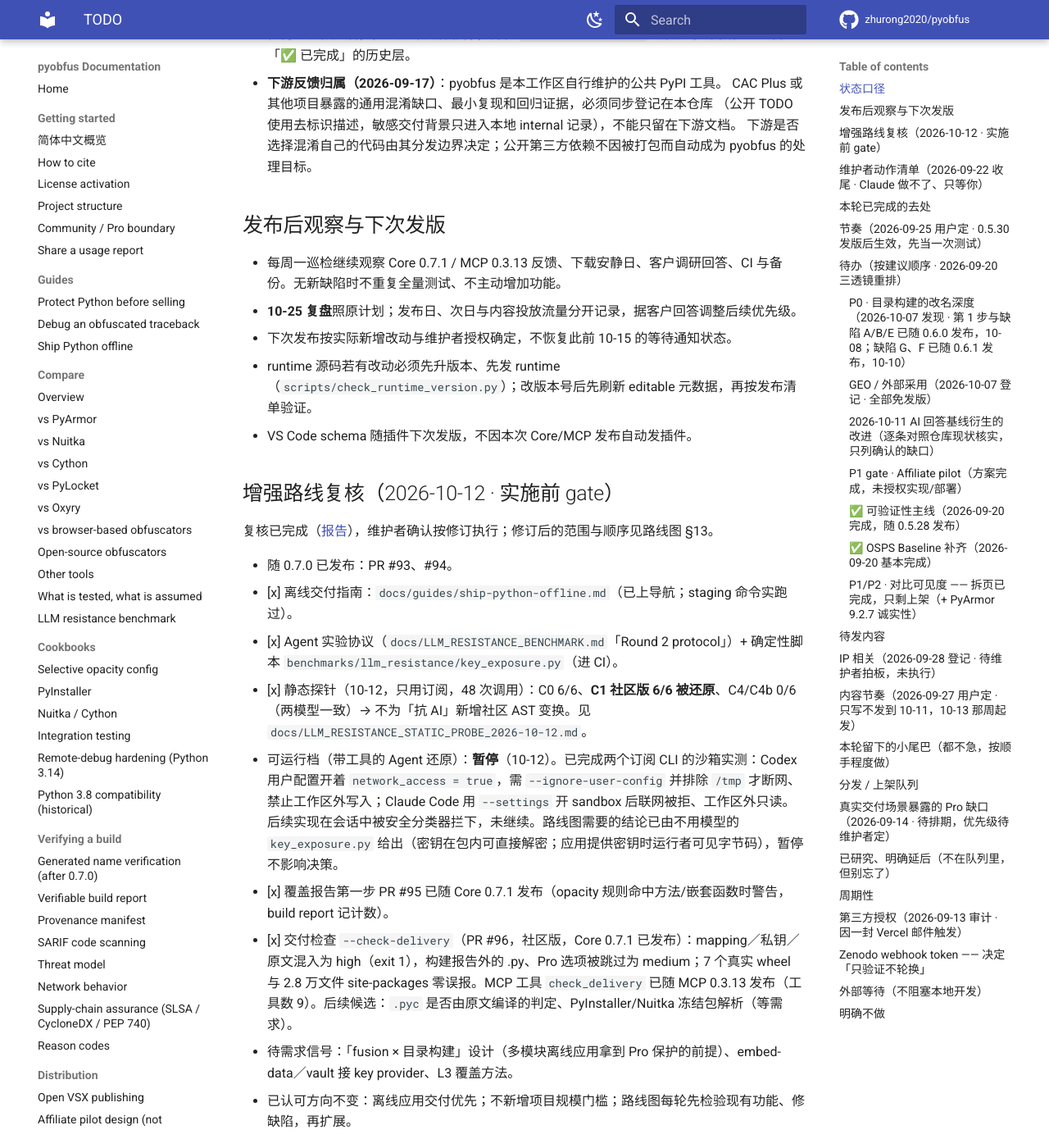
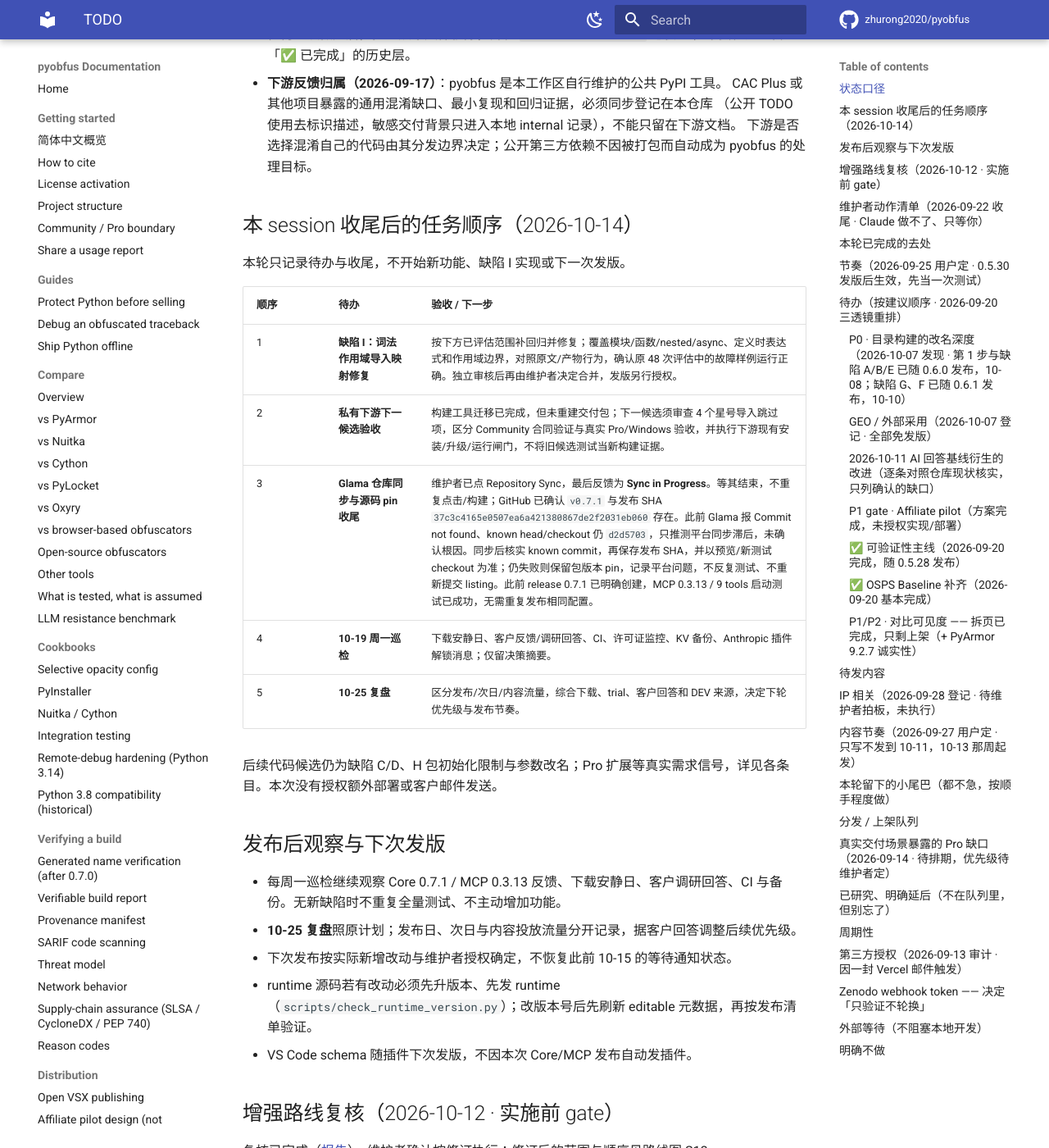
Before and after one commit to zhurong2020/pyobfus, an MkDocs documentation site: the page built from docs/TODO.md, in a window 1280 px wide and 1400 px high, scrolled down 470 px. Shown: the whole window at 82% size. Built offline with MkDocs 1.6.1 and Material for MkDocs 9.7.7, drawn with Linux system fonts in a browser that asks for light colours; comment, search, counter and statistics services are not loaded.

Commit message:
docs: record next TODO order and close this maintenance session

```diff
--- a/docs/CURRENT_PLAN_ZH.md
+++ b/docs/CURRENT_PLAN_ZH.md
@@ -1,4 +1,6 @@
 # pyobfus 当前计划
+
+**2026-10-14 本 session 收尾（维护者要求：先记录后续 TODO，再结束本轮）**：后续顺序已写入 TODO 顶部：缺陷 I 作用域映射修复 → 私有下游下一候选验收 → Glama 同步/pin（外部等待，可并行）→ 10-19 巡检 → 10-25 复盘。Core 0.7.1 / MCP 0.3.13 / runtime 0.1.1 不变，无新发版。公开源 main `67eeed5` 的 CI/CodeQL 已绿，发布源 `37c3c41` 的完整 CI/CodeQL/Packaging 与公开包验证已完成。下游本会话提交 `80a9a27` / `e7e96fb` 已推送，27 个构建测试与独立发布版 Community 合同验证通过，真实应用副本 59 checked / 4 skipped；未重建安装包或运行临床评分。收尾检查发现下游另有其他工作的未推送提交，本会话保留，不纳入本次推送（细节仅在私有交接记录）。Glama 13:08 新 test `01a138cf-75c7-7438-9379-3a10be59dc47` success / 7.8s，仍 pinnedCommit=null、checkout d2d5703；维护者随后输入正式发布 SHA 被报 Commit not found，GitHub 已独立查证提交/tag存在。维护者已点 Repository Sync，最后状态 Sync in Progress；不能声称源码 pin 已修正，不重复触发 build/release。12:33 test 已明确 Release Created / 0.7.1。交接细节、测试证据和边界保存在本地私有 `docs/internal/release-0.7.1/SESSION_CLOSEOUT_2026-10-14.md`；下方为此前历史记录。
 
 **2026-10-14 发布后继续维护：Glama 记录推送、下游迁移、缺陷 I 复评**：Glama 用户证据收尾提交 `7e2d530` 已推送（测试 0.3.13 / 9 tools、渠道记录 0.7.1；clone pin 仍旧，后台进一步核实待维护者日志）。私有下游构建已迁移为 Core >=0.7.1 `--verify-names --json`，移除重复脚本，manifest 保存完整/部分覆盖；27 个构建测试与发布版 Community CLI 成功/部分/失败合同验证通过，真实应用副本 59 checked / 4 star-import skipped 并明确警告，未重建安装包或运行临床评分。缺陷 I 的 6 类 fixture × 发布/源码 × 局部改名开/关 × 检查开/关共 48 次构建：3 类碰撞无检查时各 4 次运行 NameError、开检查时全部构建 exit 1；反向定义顺序与非碰撞对照正常，保留 helper 绕法验证通过。根因仍为 ImportCollector 的模块扁平映射被函数内部别名覆盖；建议下一项修复采用词法作用域映射，本轮不实现、不发版。10-19 巡检、10-25 复盘仍按日期执行。
 
--- a/docs/TODO.md
+++ b/docs/TODO.md
@@ -17,6 +17,20 @@
   （公开 TODO 使用去标识描述，敏感交付背景只进入本地 internal 记录），不能只留在下游文档。
   下游是否选择混淆自己的代码由其分发边界决定；公开第三方依赖不因被打包而自动成为
   pyobfus 的处理目标。
+
+## 本 session 收尾后的任务顺序（2026-10-14）
+
+本轮只记录待办与收尾，不开始新功能、缺陷 I 实现或下一次发版。
+
+| 顺序 | 待办 | 验收 / 下一步 |
+|---|---|---|
+| 1 | **缺陷 I：词法作用域导入映射修复** | 按下方已评估范围补回归并修复；覆盖模块/函数/nested/async、定义时表达式和作用域边界，对照原文/产物行为，确认原 48 次评估中的故障样例运行正确。独立审核后再由维护者决定合并，发版另行授权。 |
+| 2 | **私有下游下一候选验收** | 构建工具迁移已完成，但未重建交付包；下一候选须审查 4 个星号导入跳过项，区分 Community 合同验证与真实 Pro/Windows 验收，并执行下游现有安装/升级/运行闸门，不将旧候选测试当新构建证据。 |
+| 3 | **Glama 仓库同步与源码 pin 收尾** | 维护者已点 Repository Sync，最后反馈为 **Sync in Progress**。等其结束，不重复点击/构建；GitHub 已确认 `v0.7.1` 与发布 SHA `37c3c4165e0507ea6a421380867de2f2031eb060` 存在。此前 Glama 报 Commit not found、known head/checkout 仍 `d2d5703`，只推测平台同步滞后，未确认根因。同步后核实 known commit，再保存发布 SHA，并以预览/新测试 checkout 为准；仍失败则保留包版本 pin，记录平台问题，不反复测试、不重新提交 listing。此前 release 0.7.1 已明确创建，MCP 0.3.13 / 9 tools 启动测试已成功，无需重复发布相同配置。 |
+| 4 | **10-19 周一巡检** | 下载安静日、客户反馈/调研回答、CI、许可证监控、KV 备份、Anthropic 插件解锁消息；仅留决策摘要。 |
+| 5 | **10-25 复盘** | 区分发布/次日/内容流量，综合下载、trial、客户回答和 DEV 来源，决定下轮优先级与发布节奏。 |
+
+后续代码候选仍为缺陷 C/D、H 包初始化限制与参数改名；Pro 扩展等真实需求信号，详见各条目。本次没有授权额外部署或客户邮件发送。
 
 ## 发布后观察与下次发版
 
```
Also changed, not shown: CLAUDE.md (+2 -2 lines).
